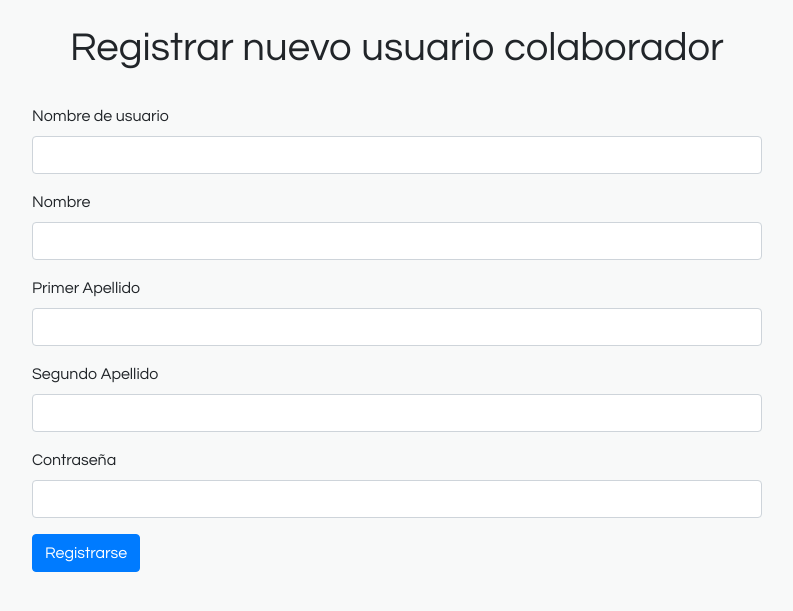
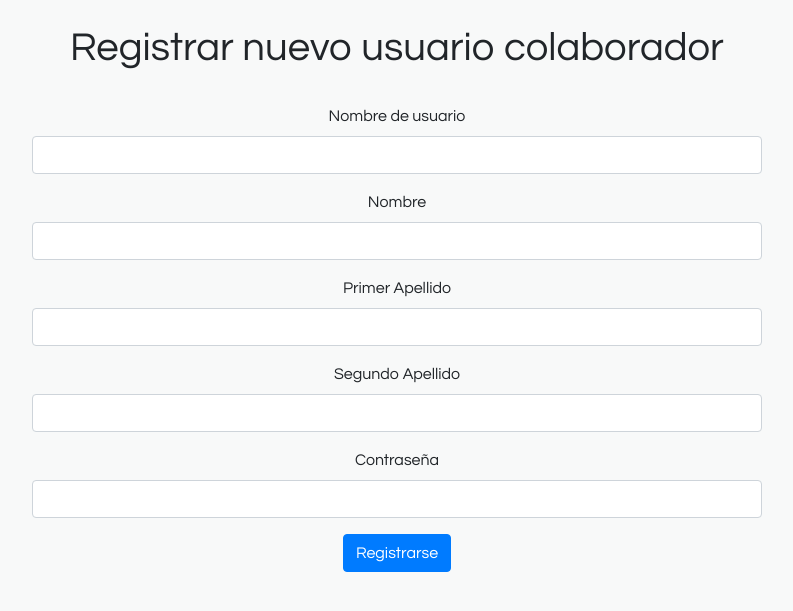
Before and after one commit to xsaco07/CR-Route, a Django app: page /registro/ in a window 1280 px wide. Shown: the part 85-696 px from the top of the page, without its empty margins (243-1036 px from the left). Run offline with Django 3.2, Linux system fonts and the light colour scheme; some libraries are stand-ins or nearby versions.

Commit message:
Improve ui

```diff
--- a/cr_route/app/templates/iniciar_sesion.html
+++ b/cr_route/app/templates/iniciar_sesion.html
@@ -6,8 +6,8 @@
 
 {% block mainContent %}
     <div class="container">
-        <div class="row">
-            <div class="col-md-8 offset-md-2">
+        <div class="row justify-content-center">
+            <div class="col-8 text-center">
                 <br>
                 <h1 class="text-center">Bienvenido a la aplicación RutaCR</h1>
                 <br>
--- a/cr_route/app/templates/registro.html
+++ b/cr_route/app/templates/registro.html
@@ -5,9 +5,9 @@
 {% endblock title %}
 
 {% block mainContent %}
-    <div class="container">
-        <div class="row">
-            <div class="col-md-8 offset-md-2">
+    <div class="container mb-5">
+        <div class="row justify-content-center">
+            <div class="col-8 text-center">
                 <br>
                 <h1 class="text-center">Registrar nuevo usuario colaborador</h1>
                 <br>
@@ -46,7 +46,7 @@
                     <!-- CONTRASENA -->
                     <div class="form-group">
                         <label for="contrasena">Contraseña</label>
-                        <input value="{{contrasena}}" name="contrasena" type="password" class="form-control" pattern="^(?=.*[a-z])(?=.*[A-Z])(?=.*\d)(?=.*[@$!%*?&])[A-Za-z\d@$!%*?&]{8,}$" title="Mínimo ocho caracteres, al menos una letra mayúscula, una minúscula, un número y un carácter especial" required>
+                        <input value="{{contrasena}}" name="contrasena" type="password" class="form-control" pattern="^(?=.*[a-z])(?=.*[A-Z])(?=.*\d)(?=.*[@$!%*?&])[A-Za-z\d@$!%*?&]{8,}$" title="Mínimo ocho caracteres, al menos una letra mayúscula, una minúscula, un número y un carácter especial." required>
                     </div>
 
                     <!-- ENVIAR -->
```
Also changed, not shown: cr_route/app/templates/form_empresa.html (+4 -3 lines).
